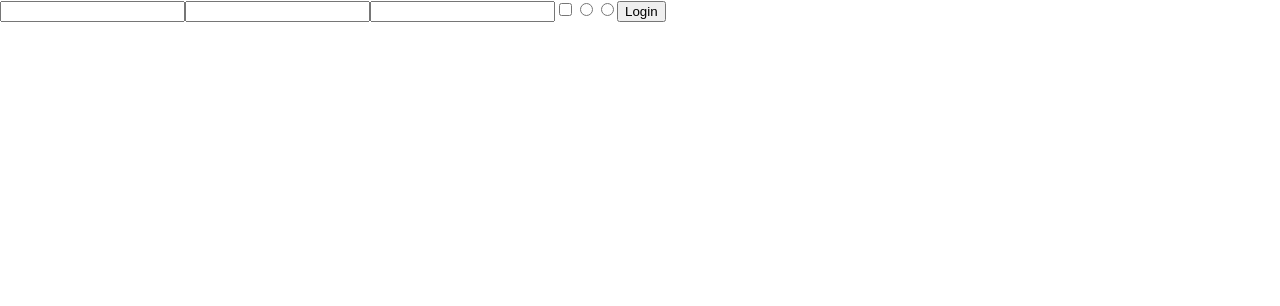
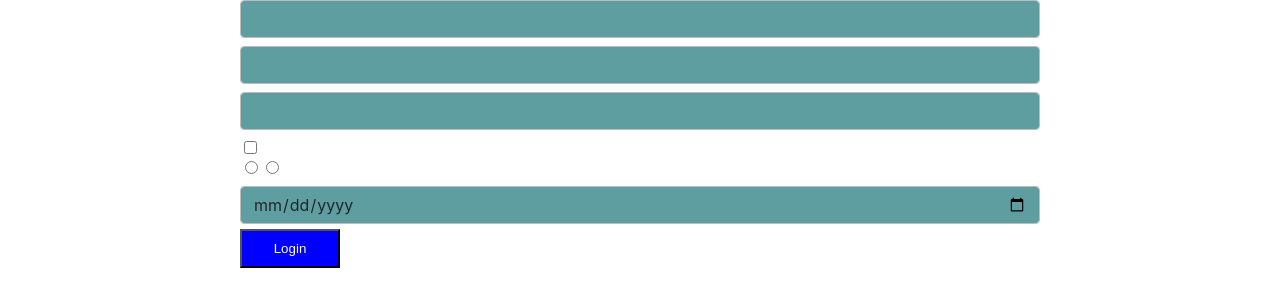
Before and after one commit to Domask2/nimax, a React (Create React App) app: page / in a window 1280 px wide. Shown: the top 306 px of the page. Built offline with nearby package versions, Linux system fonts and the light colour scheme.

Commit message:
add base style

```diff
--- a/package.json
+++ b/package.json
@@ -4,6 +4,7 @@
   "private": true,
   "dependencies": {
     "eslint": "8.22.0",
+    "moment": "^2.29.4",
     "react": "^18.2.0",
     "react-dom": "^18.2.0",
     "react-router": "^6.6.2",
--- a/src/App.tsx
+++ b/src/App.tsx
@@ -1,7 +1,6 @@
 import React, { useState } from 'react'
-import Input from './components/input/Input'
-import useFieldChange from './hooks/useFieldsChange'
-import { initStepOneType } from './type/type'
+// eslint-disable-next-line import/no-extraneous-dependencies
+import moment from 'moment'
 import useForm from './hooks/useForm'
 
 export interface InitStepOneType {
@@ -16,19 +15,19 @@ const App = () => {
   }
 
   function validate(values: InitStepOneType) {
-    const errors: {email:string, age:string, child:string} = {email:'', age:'', child:''}
+    const errors: { email: string, age: string, child: string } = { email: '', age: '', child: '' }
     if (!values.email) {
       errors.email = 'Email address is required'
     } else if (!/\S+@\S+\.\S+/.test(values.email)) {
       errors.email = 'Email address is invalid'
     }
-    if(!values.age) {
+    if (!values.age) {
       errors.age = 'Age is required'
     } else if (values.age < 1) {
       errors.age = 'Age more 1'
     }
-    if(values.age && values.child) {
-      const num = Math.ceil( values.child / values.age );
+    if (values.age && values.child) {
+      const num = Math.ceil(values.child / values.age)
       if (num > 3) {
         errors.child = 'Много мелких ублюдков'
       }
@@ -43,7 +42,7 @@ const App = () => {
     handleSubmit,
   } = useForm(login, validate)
 
-  console.log(values,errors);
+  console.log(values, errors)
 
   return (
     <div className='App'>
@@ -52,6 +51,8 @@ const App = () => {
       {/* <Input placeholder="" label='name' type='text' value={stepOne.name} onChange={handleChange('name')} /> */}
       {/* <Input placeholder="" label='soname' type='text' value={stepOne.soname} onChange={handleChange('soname')} /> */}
       <form onSubmit={handleSubmit} noValidate>
+        <div>
+
           <input
             autoComplete='off'
             className={`input ${errors?.email && 'is-danger'}`}
@@ -59,7 +60,8 @@ const App = () => {
             onChange={handleChange}
             value={values.email || ''}
           />
-        <span>{errors.email}</span>
+          <div className="message">{errors.email}</div>
+        </div>
 
         <input
           autoComplete='off'
@@ -68,18 +70,18 @@ const App = () => {
           onChange={handleChange}
           value={values.age || ''}
         />
-        <span>{errors.age}</span>
+        <div className="message">{errors.age}</div>
 
 
         <input
           autoComplete='off'
           className={`input ${errors?.child && 'is-danger'}`}
-          placeholder={errors.child}
           type='number' name='child'
           onChange={handleChange}
           value={values.child || ''}
           required
         />
+        <div className="message">{errors.child}</div>
 
         <input
           type='checkbox'
@@ -88,17 +90,29 @@ const App = () => {
           onChange={handleChange}
         />
 
+        <div className="message">
           <input
             type='radio'
             name='rad'
-          value="1"
+            value='1'
             onChange={handleChange}
           />
 
           <input
             type='radio'
             name='rad'
-          value="2"
+            value='2'
+            onChange={handleChange}
+          />
+        </div>
+
+        <input
+          className='input'
+          type='date'
+          name='date'
+          value={values.date}
+          min={moment().format('YYYY-MM-DD')}
+          max='2025-01-01'
           onChange={handleChange}
         />
 
--- a/src/hooks/useForm.tsx
+++ b/src/hooks/useForm.tsx
@@ -7,8 +7,10 @@ interface InitStepOneType {
 }
 
 const useForm = (callback: () => void, validate: (values : InitStepOneType) => {email:string, age:string, child:string}) => {
-  const [values, setValues] = useState<{email: string, age: number,check:boolean, child: number}>({
-    email: '', age: 0, check: false, child: 0
+  const [values, setValues] = useState<{
+    date: string,
+    email: string, age: number,check:boolean, child: number}>({
+    email: '', age: 0, check: false, child: 0, date: ''
   })
   const [errors, setErrors] = useState({
     email: '', age: '', child: '',
--- a/src/index.css
+++ b/src/index.css
@@ -1,3 +1,7 @@
+*, *::before, *::after {
+  box-sizing: border-box;
+}
+
 body {
   margin: 0;
   font-family: -apple-system, BlinkMacSystemFont, 'Segoe UI', 'Roboto', 'Oxygen',
@@ -12,6 +16,66 @@ code {
     monospace;
 }
 
+.App {
+  max-width: 800px;
+  margin: 0 auto;
+}
+
+input::placeholder {
+  color: #212529;
+  opacity: 0.4;
+}
+
+input:focus {
+  color: #212529;
+  background-color: #fff;
+  border-color: #bdbdbd;
+  outline: 0;
+  box-shadow: 0 0 0 0.2rem rgba(158, 158, 158, 0.25);
+}
+
+.message {
+  color: red;
+  margin-bottom: 0.5rem;
+}
+
+input[type="text"], input[type="number"], input[type="email"], input[type="date"] {
+  font-family: inherit;
+  font-size: inherit;
+  line-height: inherit;
+}
+
+.input {
+  display: block;
+  width: 100%;
+  height: calc(2.25rem + 2px);
+  padding: 0.375rem 0.75rem;
+  margin-bottom: 0.3rem;
+  font-family: inherit;
+  font-size: 1rem;
+  font-weight: 400;
+  line-height: 1.5;
+  color: #212529;
+  background-color: cadetblue;
+  background-clip: padding-box;
+  border: 1px solid #bdbdbd;
+  border-radius: 0.25rem;
+  transition: border-color 0.15s ease-in-out, box-shadow 0.15s ease-in-out;
+}
+
 .is-danger {
   border: 1px solid red;
+  background-color: indianred;
 }
+
+.button {
+  display: block;
+  background-color: blue;
+  color: white;
+  padding: 10px 10px;
+  width: 100px;
+}
+
+.button:hover {
+  background-color: darkblue;
+}
```
Also changed, not shown: 2 other files (tests, documents, lock files or other folders). Lines whose indentation alone changed are shown as unchanged.
